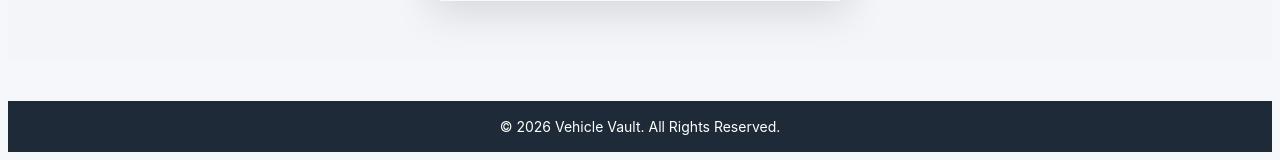
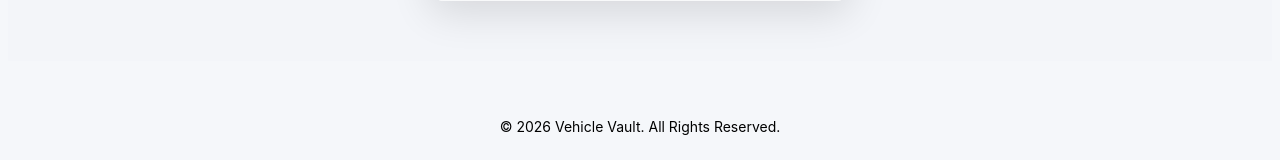
Before and after one commit to Pariii12/Vehicle-Vault, a Django app: page /core/signup/ in a window 1280 px wide. Shown: the part 870-1030 px from the top of the page. Run offline with Django 5.2, Linux system fonts and the light colour scheme.

```diff
--- a/static/css/style.css
+++ b/static/css/style.css
@@ -1204,8 +1204,7 @@ nav .search-box button:hover,
 =============================== */
 
 .footer {
-    background: #1e2a38;
-    color: #fff;
+    color: black;
     text-align: center;
     padding: 15px 20px;
     font-size: 14px;
```
